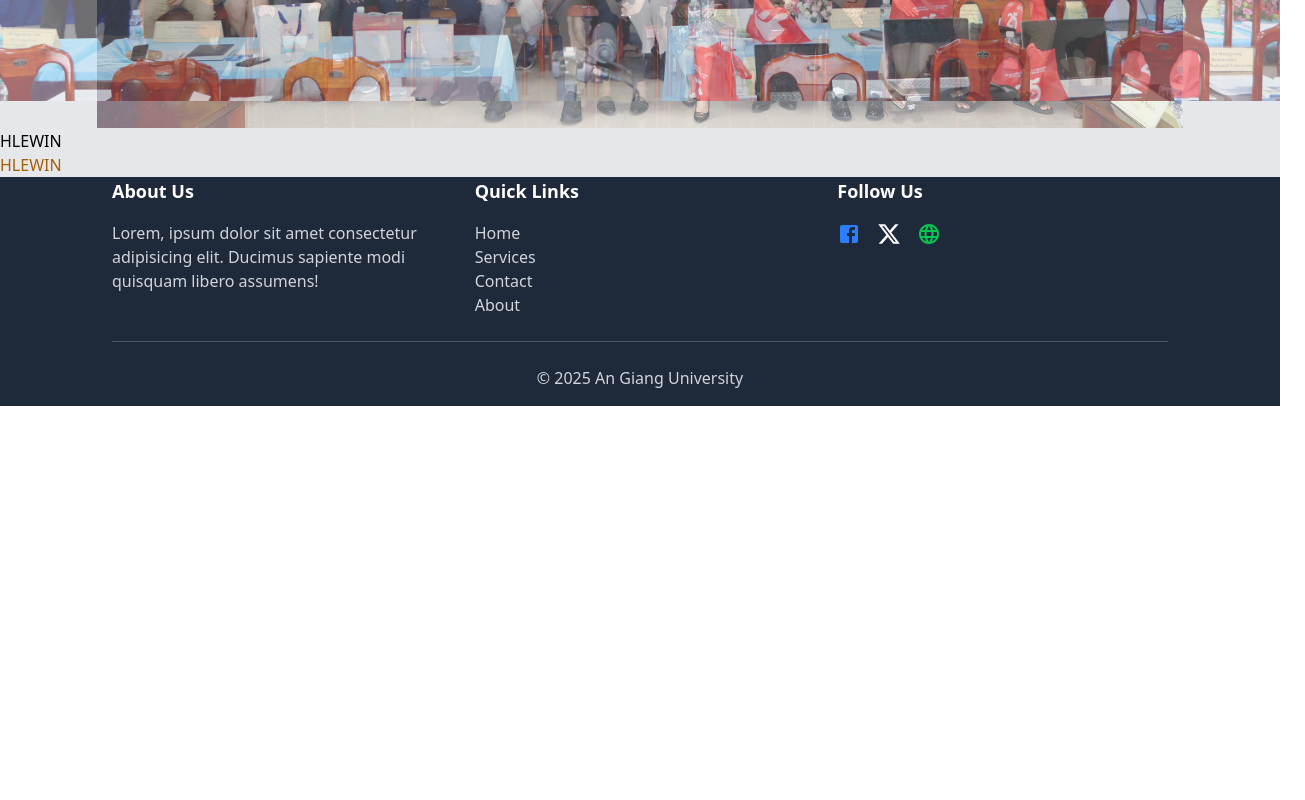
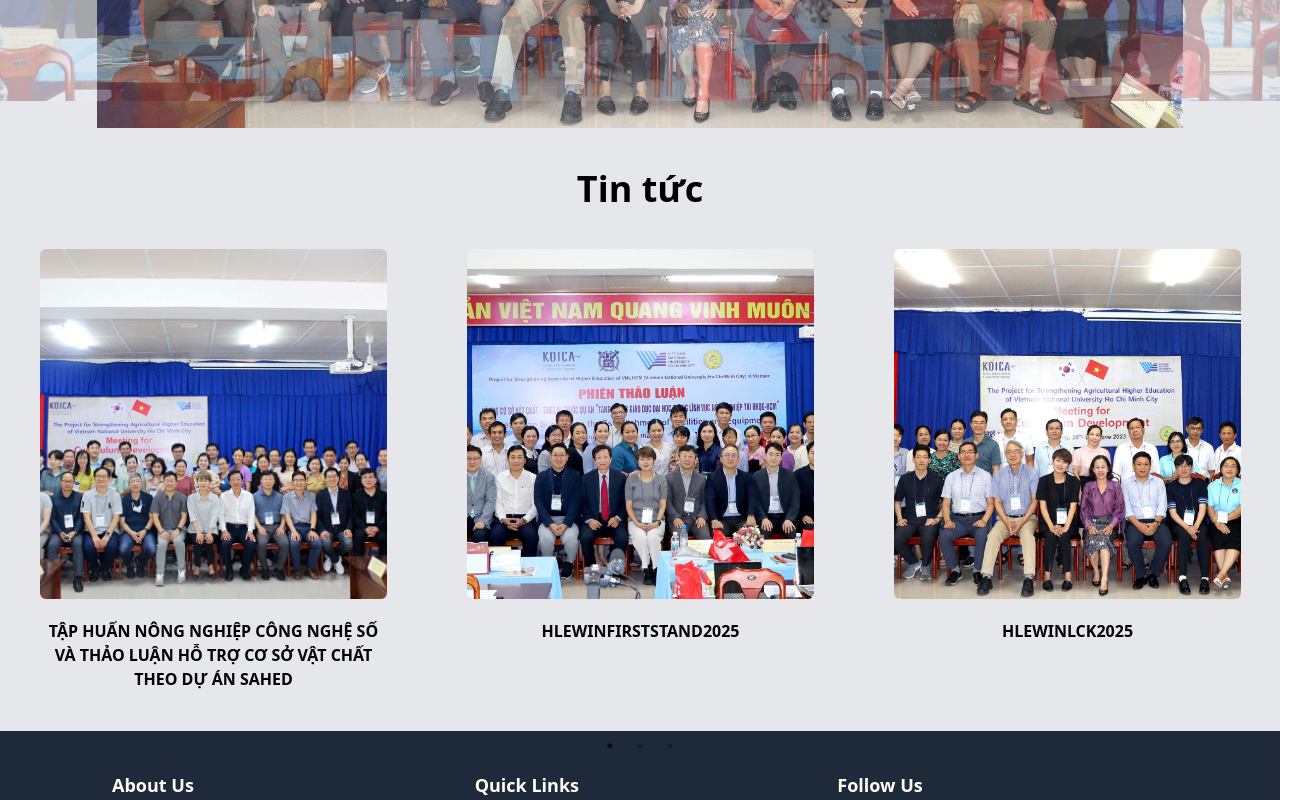
Before and after one commit to trinhtthao203/SahedWeb, a React (Vite) app in the folder client/: page / in a window 1280 px wide. Shown: the part 540-1340 px from the top of the page, 1305 px wide, since content can reach past the window. Before the commit the page ends 946 px from the top, so only its background shows below. Built offline with nearby package versions, Linux system fonts and the light colour scheme.

Commit message:
feat: add slider, posts list

```diff
--- a/client/package.json
+++ b/client/package.json
@@ -18,7 +18,9 @@
     "@tailwindcss/vite": "^4.0.6",
     "react": "^19.0.0",
     "react-dom": "^19.0.0",
+    "react-slick": "^0.30.3",
     "react-slideshow-image": "^4.3.2",
+    "slick-carousel": "^1.8.1",
     "styled-components": "^6.1.15",
     "tailwindcss": "^4.0.6"
   },
@@ -26,6 +28,7 @@
     "@eslint/js": "^9.19.0",
     "@types/react": "^19.0.8",
     "@types/react-dom": "^19.0.3",
+    "@types/react-slick": "^0.23.13",
     "@vitejs/plugin-react": "^4.3.4",
     "eslint": "^9.19.0",
     "eslint-plugin-react-hooks": "^5.0.0",
--- a/client/src/components/Blogs/index.tsx
+++ b/client/src/components/Blogs/index.tsx
@@ -1,9 +1,112 @@
-import React from "react";
+import Slider from "react-slick";
+import Heading from "../Heading";
+import Cards from "../Cards";
+import IMG01 from "/images/Phiên thảo luận phát triển chương trình đào tạo thuộc Hợp phần 2, Dự án SAHED (KOICA tài trợ).jpg";
+import IMG02 from "/images/Tập huấn Nông nghiệp công nghệ số và thảo luận hỗ trợ cơ sở vật chất theo Dự án SAHED.jpg";
+import IMG03 from "/images/Thảo luận phát triển chương trình đào tạo thuộc Hợp phần 2, Dự án SAHED (KOICA tài trợ).jpg";
+import IMG04 from "/images/Tập huấn nâng cao năng lực cho nhân viên hành chính trong khuôn khổ Dự án SAHED.jpg";
+import "slick-carousel/slick/slick.css";
+import "slick-carousel/slick/slick-theme.css";
+
+const postData = [
+  {
+    id: 1,
+    title:
+      "TẬP HUẤN NÔNG NGHIỆP CÔNG NGHỆ SỐ VÀ THẢO LUẬN HỖ TRỢ CƠ SỞ VẬT CHẤT THEO DỰ ÁN SAHED",
+    images: IMG01,
+    shortContent: "Lorem ipsum",
+    link: "https://www.agu.edu.vn/vi/chi-tiet-thong-tin/tap-huan-nong-nghiep-cong-nghe-so-va-thao-luan-ho-tro-co-so-vat-chat-theo-du-an-sahed",
+  },
+  {
+    id: 2,
+    title: "HLEWINFIRSTSTAND2025",
+    images: IMG02,
+    shortContent: "Lorem ipsum",
+  },
+  {
+    id: 3,
+    title: "HLEWINLCK2025",
+    images: IMG03,
+    shortContent: "Lorem ipsum",
+    link: "https://www.agu.edu.vn/vi/chi-tiet-thong-tin/tap-huan-nong-nghiep-cong-nghe-so-va-thao-luan-ho-tro-co-so-vat-chat-theo-du-an-sahed",
+  },
+  {
+    id: 4,
+    title: "HLEWINMSI2025",
+    images: IMG04,
+    shortContent: "Lorem ipsum",
+    link: "https://www.agu.edu.vn/vi/chi-tiet-thong-tin/tap-huan-nong-nghiep-cong-nghe-so-va-thao-luan-ho-tro-co-so-vat-chat-theo-du-an-sahed",
+  },
+  {
+    id: 5,
+    title: "HLEWINWORLDS2025",
+    images: IMG01,
+    shortContent: "Lorem ipsum",
+    link: "https://www.agu.edu.vn/vi/chi-tiet-thong-tin/tap-huan-nong-nghiep-cong-nghe-so-va-thao-luan-ho-tro-co-so-vat-chat-theo-du-an-sahed",
+  },
+  {
+    id: 6,
+    title: "HLEWINWORLDS2025",
+    images: IMG02,
+    shortContent: "Lorem ipsum",
+    link: "https://www.agu.edu.vn/vi/chi-tiet-thong-tin/tap-huan-nong-nghiep-cong-nghe-so-va-thao-luan-ho-tro-co-so-vat-chat-theo-du-an-sahed",
+  },
+  {
+    id: 7,
+    title: "HLEWINWORLDS2025",
+    images: IMG03,
+    shortContent: "Lorem ipsum",
+    link: "https://www.agu.edu.vn/vi/chi-tiet-thong-tin/tap-huan-nong-nghiep-cong-nghe-so-va-thao-luan-ho-tro-co-so-vat-chat-theo-du-an-sahed",
+  },
+  {
+    id: 8,
+    title: "HLEWINWORLDS2025",
+    images: IMG04,
+    shortContent: "Lorem ipsum",
+    link: "https://www.agu.edu.vn/vi/chi-tiet-thong-tin/tap-huan-nong-nghiep-cong-nghe-so-va-thao-luan-ho-tro-co-so-vat-chat-theo-du-an-sahed",
+  },
+  {
+    id: 9,
+    title: "HLEWINWORLDS2025",
+    images: IMG01,
+    shortContent: "Lorem ipsum",
+    link: "https://www.agu.edu.vn/vi/chi-tiet-thong-tin/tap-huan-nong-nghiep-cong-nghe-so-va-thao-luan-ho-tro-co-so-vat-chat-theo-du-an-sahed",
+  },
+];
 
 const Blogs = () => {
+  const settings = {
+    dots: true, // Hiển thị chấm trượt
+    infinite: true, // Lặp lại slide
+    speed: 500, // Tốc độ chuyển slide (ms)
+    slidesToShow: 3, // Mặc định hiển thị 3 card
+    slidesToScroll: 3, // Cuộn 3 card mỗi lần
+    draggable: true, // Cho phép kéo bằng chuột
+    swipe: true, // Hỗ trợ cảm ứng
+    responsive: [
+      {
+        breakpoint: 1024, // Khi màn hình dưới 1024px
+        settings: { slidesToShow: 2, slidesToScroll: 2 },
+      },
+      {
+        breakpoint: 640, // Khi màn hình dưới 640px
+        settings: { slidesToShow: 1, slidesToScroll: 1 },
+      },
+    ],
+  };
+
   return (
-    <div>
-      <p> HLEWIN</p>
+    <div className="flex justify-center items-center">
+      <div className="container">
+        <Heading title="Tin tức" />
+        <Slider {...settings}>
+          {postData.map((post) => (
+            <div key={post.id}>
+              <Cards title={post.title} images={post.images} link={post.link} />
+            </div>
+          ))}
+        </Slider>
+      </div>
     </div>
   );
 };
--- /dev/null
+++ b/client/src/components/Cards/index.tsx
@@ -0,0 +1,31 @@
+import { Button } from "@mui/material";
+
+const Cards = ({ id, images, title, shortContent, link }: any) => {
+  return (
+    <div className="mb-10 px-10">
+      <div className="group" key={id}>
+        <div className="relative">
+          <img
+            src={images}
+            alt=""
+            className="w-full sm:h-[250px] md:h-[300px] lg:h-[350px] object-cover rounded-md"
+          />
+          {/* Hover button */}
+          <div className="hidden group-hover:flex absolute top-1/2 -translate-y-1/2 left-1/2 -translate-x-1/2 h-full w-full text-center group-hover:backdrop-blur-sm justify-center items-center duration-200">
+            <Button variant="contained" color="primary">
+              <a href={link} target="_blank">
+                Đọc thêm
+              </a>
+            </Button>
+          </div>
+        </div>
+        <div className="">
+          <h2 className="font-semibold pt-5 text-center">{title}</h2>
+          <h2 className="font-bold text-gray-600">{shortContent}</h2>
+        </div>
+      </div>
+    </div>
+  );
+};
+
+export default Cards;
--- a/client/src/components/Footer/index.tsx
+++ b/client/src/components/Footer/index.tsx
@@ -6,14 +6,16 @@ const Footer = () => {
     <footer className=" bg-gray-800 px-4 md:px-16 lg:px-28">
       <div className=" grid grid-cols-1 md:grid-cols-3 gap-8">
         <div>
-          <h2 className=" text-lg font-bold mb-4 text-white">About Us</h2>
+          <h2 className=" text-lg font-bold mb-4 text-white pt-10">About Us</h2>
           <p className=" text-gray-300">
             Lorem, ipsum dolor sit amet consectetur adipisicing elit. Ducimus
             sapiente modi quisquam libero assumens!
           </p>
         </div>
         <div>
-          <h2 className=" text-lg font-bold mb-4 text-white">Quick Links</h2>
+          <h2 className=" text-lg font-bold mb-4 text-white pt-10">
+            Quick Links
+          </h2>
           <ul>
             <li>
               <a href="" className="hover:underline text-gray-300">
@@ -38,7 +40,9 @@ const Footer = () => {
           </ul>
         </div>
         <div>
-          <h2 className=" text-lg font-bold mb-4 text-white">Follow Us</h2>
+          <h2 className=" text-lg font-bold mb-4 text-white pt-10">
+            Follow Us
+          </h2>
           <ul className=" flex space-x-4">
             <li>
               <Facebook className=" text-blue-500" />
--- /dev/null
+++ b/client/src/components/Heading/index.tsx
@@ -0,0 +1,11 @@
+import React from "react";
+
+const Heading = ({ title, subtitle }: any) => {
+  return (
+    <div className=" text-center m-10 max-w-[600px] mx-auto space-y-2">
+      <h1 className=" text-3xl font-bold lg:text-4xl">{title}</h1>
+      <p className=" text-xs text-gray-400">{subtitle}</p>
+    </div>
+  );
+};
+export default Heading;
--- a/client/src/components/Slider/index.tsx
+++ b/client/src/components/Slider/index.tsx
@@ -1,16 +1,16 @@
 import React from "react";
 import { Fade } from "react-slideshow-image";
 import "react-slideshow-image/dist/styles.css";
-import IMG01 from "../../../public/images/Tập huấn Nông nghiệp công nghệ số và thảo luận hỗ trợ cơ sở vật chất theo Dự án SAHED.jpg";
-import IMG02 from "../../../public/images/Thảo luận phát triển chương trình đào tạo thuộc Hợp phần 2, Dự án SAHED (KOICA tài trợ).jpg";
-import IMG03 from "../../../public/images/Tập huấn nâng cao năng lực cho nhân viên hành chính trong khuôn khổ Dự án SAHED.jpg";
+import IMG01 from "/images/Tập huấn Nông nghiệp công nghệ số và thảo luận hỗ trợ cơ sở vật chất theo Dự án SAHED.jpg";
+import IMG02 from "/images/Thảo luận phát triển chương trình đào tạo thuộc Hợp phần 2, Dự án SAHED (KOICA tài trợ).jpg";
+import IMG03 from "/images/Tập huấn nâng cao năng lực cho nhân viên hành chính trong khuôn khổ Dự án SAHED.jpg";
 
 const Slider = () => {
   const images = [IMG01, IMG02, IMG03];
 
   return (
     <div>
-      <Fade>
+      <Fade autoplay>
         {images.map((img, index) => (
           <div
             key={index}
--- a/client/src/pages/Home/index.tsx
+++ b/client/src/pages/Home/index.tsx
@@ -9,7 +9,6 @@ function Home() {
       <Navbar />
       <Slider />
       <Blogs />
-      <p className=" text-yellow-700">HLEWIN</p>
       <Footer />
     </div>
   );
```
Also changed, not shown: client/src/components/Blogs/styles.css (added, +12 -0 lines), client/src/components/Slider/styles.css (deleted, +0 -26 lines), 2 other files (tests, documents, lock files or other folders).
